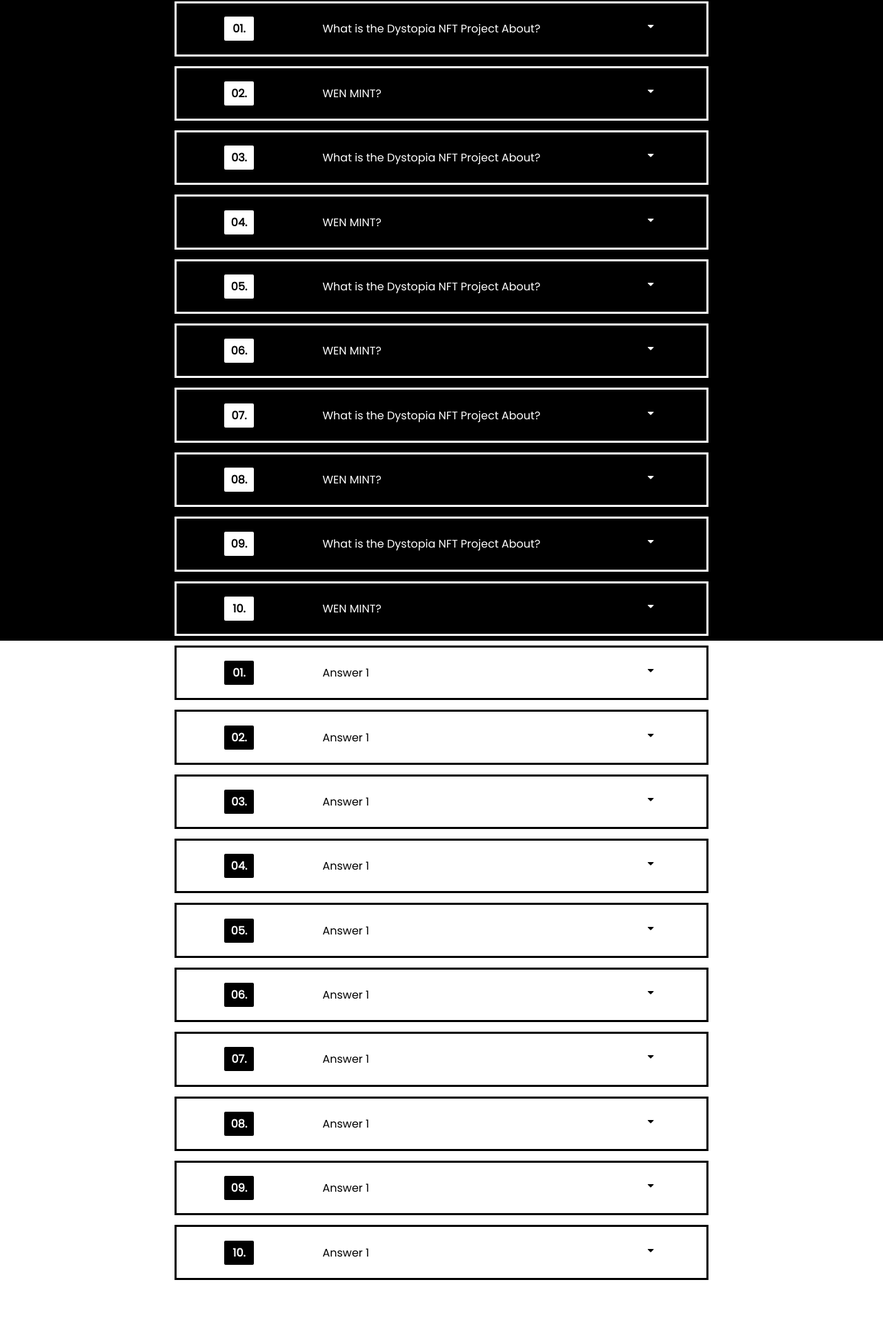
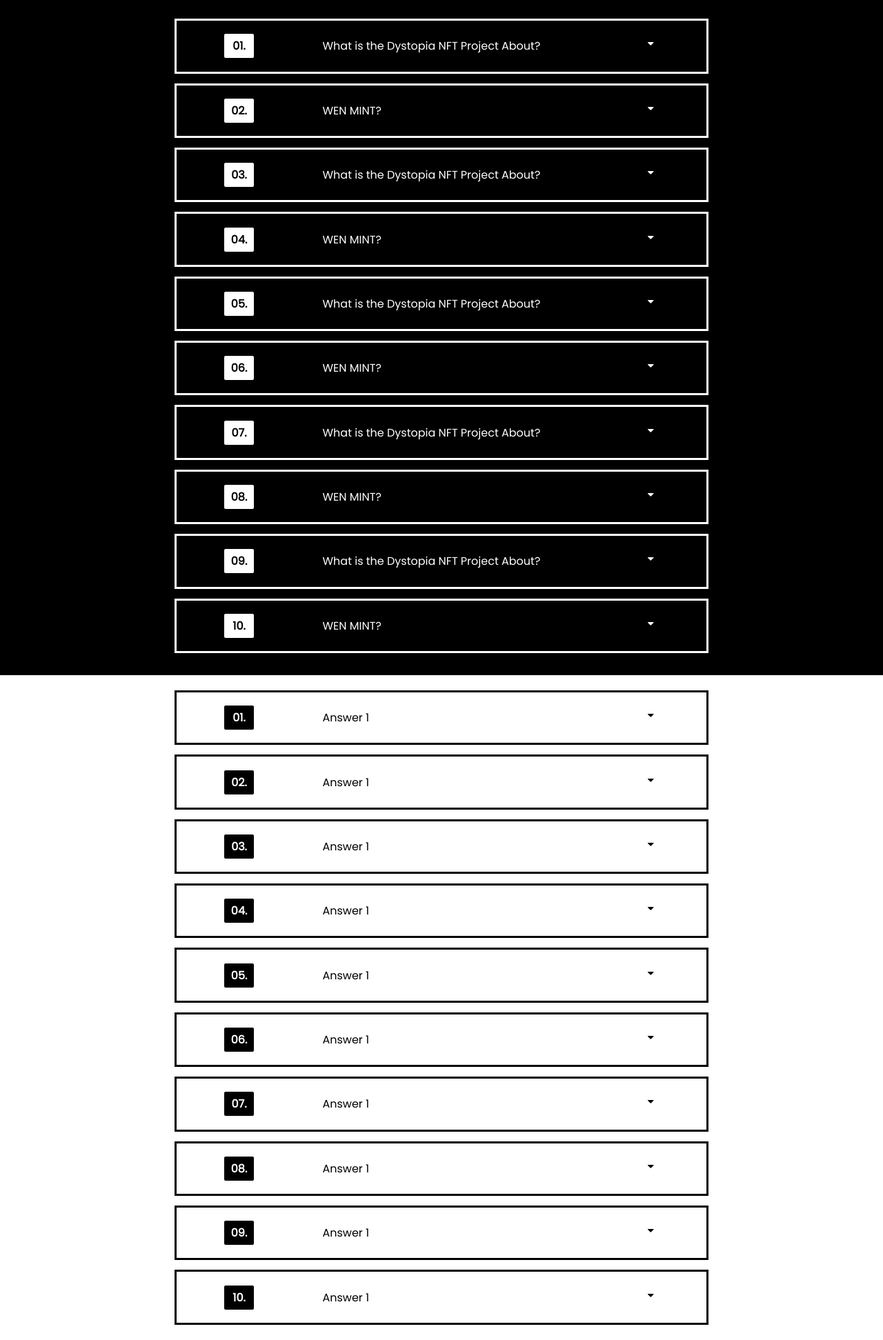
Before and after one commit to mojamtz/PreEntrega3-Martinez, a plain HTML site: page pages/FAQ.html in a window 1280 px wide. Shown: the part 154-2097 px from the top of the page at 69% size. Before the commit the page ends 2017 px from the top, so only its background shows below. Drawn offline with nearby package versions, Linux system fonts and the light colour scheme.

Commit message:
ajuste a detalles márgenes FAQ

```diff
--- a/styles/style.css
+++ b/styles/style.css
@@ -644,6 +644,7 @@ body{
     justify-content: center;
     align-items: center;
     background-color: black;
+    padding: 25px 0;
 }
 
 .qcontainer{
@@ -680,6 +681,7 @@ body{
     justify-content: center;
     align-items: center;
     background-color: rgb(255, 255, 255);
+    margin: 15px 0;
 }
 
 .acontainer{
```
